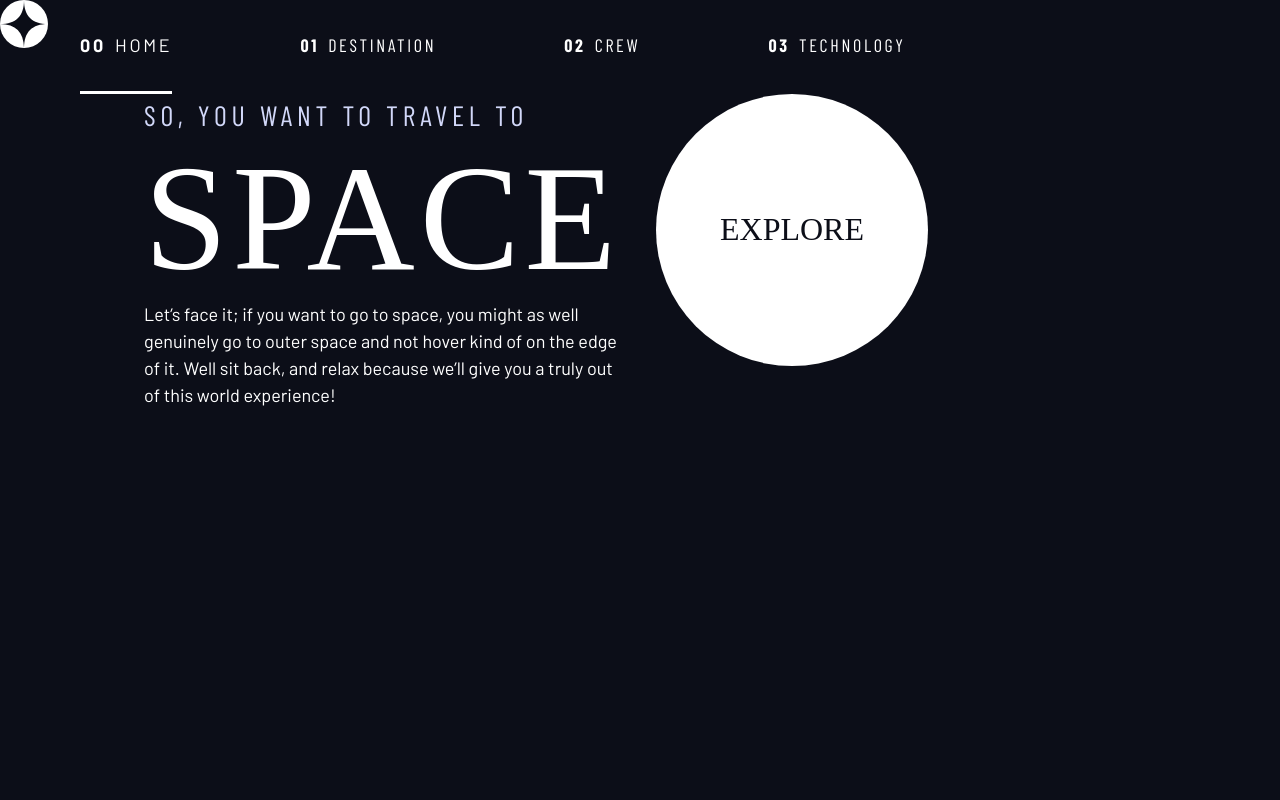
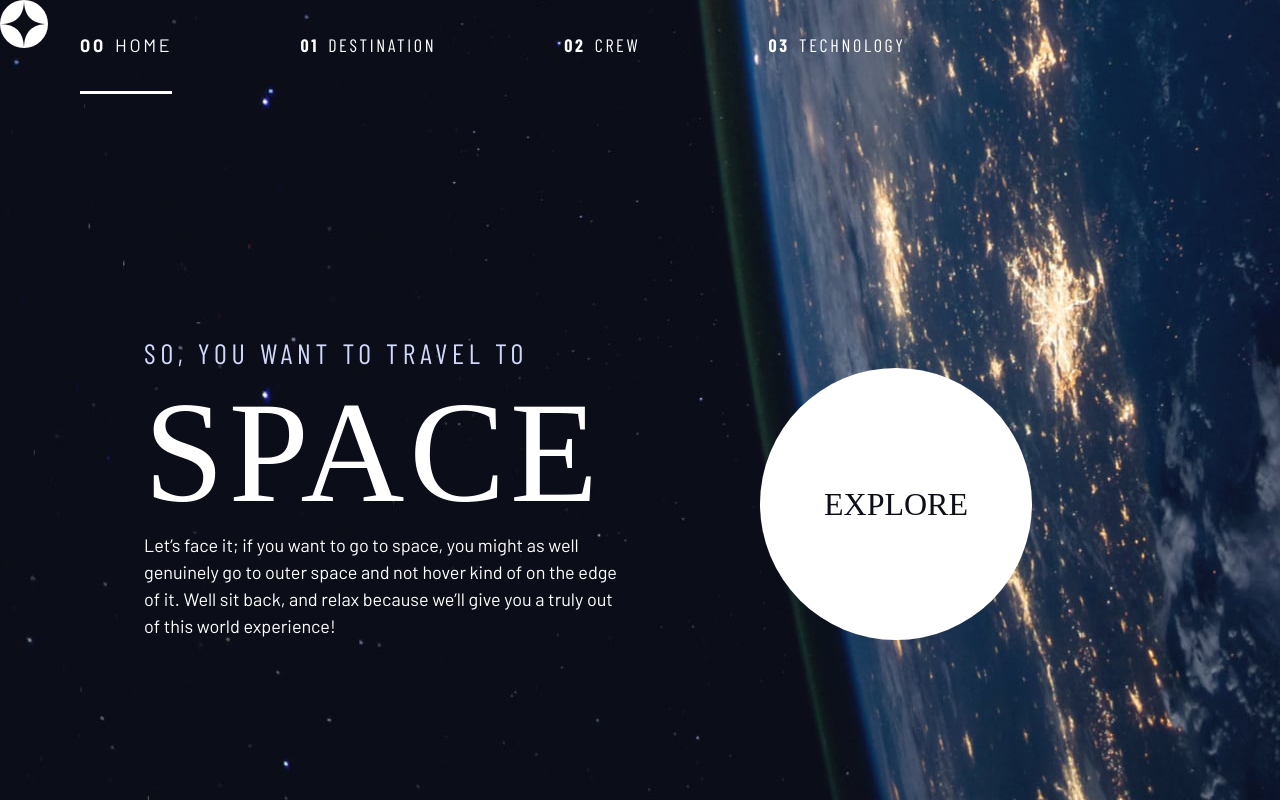
Before and after one commit to Orion-eng/space-tourism-responsive-website, a plain HTML site: page html/index.html in a window 1280 px wide. Drawn offline with nearby package versions, Linux system fonts and the light colour scheme; a web font is replaced by a local one.

Commit message:
home page complete

```diff
--- a/css/style.css
+++ b/css/style.css
@@ -8,7 +8,7 @@
     --clr-white: 0 0% 100%;
 
     /* font size */
-    --fs-900: 9.375rem;
+    --fs-900: clamp(5rem, 10vw + 1rem, 9.375rem);
     --fs-800: 6.25rem;
     --fs-700: 3.5rem;
     --fs-600: 2rem;
@@ -22,7 +22,25 @@
     --ff-sans-cond: "Barlow Condensed", sans-serif;
     --ff-sans-normal: "Barlow", sans-serif;
 
+}
 
+@media (min-width: 35em) {
+    :root {
+        --fs-800: 5rem;
+        --fs-700: 2.5rem;
+        --fs-600: 1.5rem;
+        --fs-400: 1rem;
+    }
+}
+
+@media (min-width: 45em) {
+    :root {
+        --fs-800: 6.25rem;
+        --fs-700: 3.5rem;
+        --fs-600: 2rem;
+        --fs-400: 1.125rem;
+
+    }
 }
 
 /** CSS Reset */
@@ -110,6 +128,10 @@ select {
     gap: var(--gap, 1rem);
 }
 
+.d-block {
+    display: block;
+}
+
 .flow > *:where(:not(:first-child)) {
     margin-top: var(--flow-space, 1rem);
     /* outline: 1px solid red; */
@@ -122,11 +144,19 @@ select {
 }
 
 .grid-container {
+    text-align: center;
     display: grid;
+    place-items: center;
+    padding: 1rem;
+}
+
+.grid-container * {
+    max-width: 50ch;
 }
 
 @media (min-width: 45rem ){
     .grid-container{
+        text-align: left;
         column-gap: var(--container-gap, 2rem);
         grid-template-columns: minmax(2rem, 1fr) repeat(2, minmax(0, 30rem)) minmax(2rem, 1fr);
     }
@@ -136,6 +166,12 @@ select {
 
     .grid-container>*:last-child {
         grid-column: 3;
+    }
+
+    .grid-container--home {
+        padding-bottom: max(6rem, 20vh);
+        align-items: end;
+
     }
 }
 
@@ -275,6 +311,7 @@ select {
 /** Components */
 
 .large-button {
+    font-size: 2rem;
     position: relative;
     display: inline-grid;
     z-index: 1;
@@ -394,3 +431,29 @@ select {
     color: hsl(var(--clr-dark));
     background-color: hsl(var(--clr-white));
 }
+
+/* Page speific backgrounds */
+
+.body {
+    background-size: cover;
+    background-position: bottom center;
+}
+
+.home {
+    background-image: url(../assets/home/background-home-mobile.jpg);
+}
+
+@media (min-width: 35rem) {
+    .home {
+        /* background-position: bottom center; */
+        /* background-size: cover; */
+        background-position: center center;
+        background-image: url(../assets/home/background-home-tablet.jpg);
+    }
+}
+
+@media (min-width: 45rem) {
+    .home {
+        background-image: url(../assets/home/background-home-desktop.jpg);
+    }
+}
--- a/html/index.html
+++ b/html/index.html
@@ -13,7 +13,7 @@
     rel="stylesheet">
   <link rel="stylesheet" href="../css/style.css">
 
-  <title>Frontend Mentor | Space tourism website</title>
+  <title>Space tourism website</title>
 </head>
 <body class="home">
 
@@ -31,10 +31,11 @@
     </nav>
   </header>
 
-  <div class="grid-container">
+  <div class="grid-container grid-container--home">
     <div>
       <h1 class="text-accent letter-spacing-1 fs-500 ff-sans-cond uppercase">
-        So, you want to travel to <span class="fs-900 ff-serif text-white">Space</span>
+        So, you want to travel to
+        <span class="d-block fs-900 ff-serif text-white">Space</span>
       </h1>
       <p>
         Let’s face it; if you want to go to space, you might as well genuinely go to
@@ -44,7 +45,7 @@
     </div>
 
     <div>
-      <a href="#" class="large-button uppercase ff-serif fs-600 text-dark bg-white"> Explore</a>
+      <a href="#" class="large-button uppercase ff-serif text-dark bg-white"> Explore</a>
     </div>
   </div>
 
```
